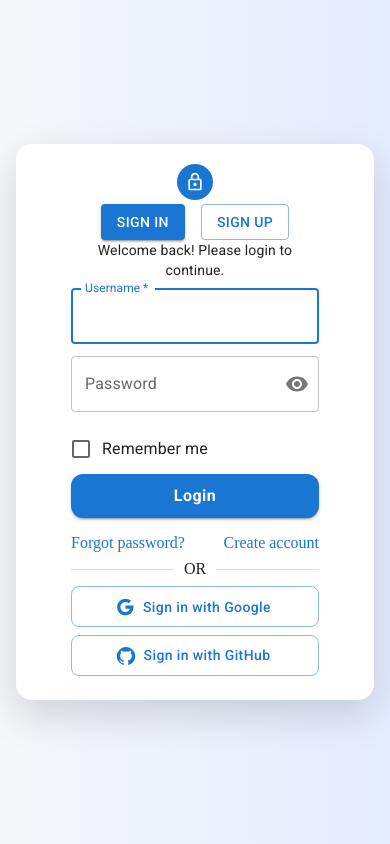
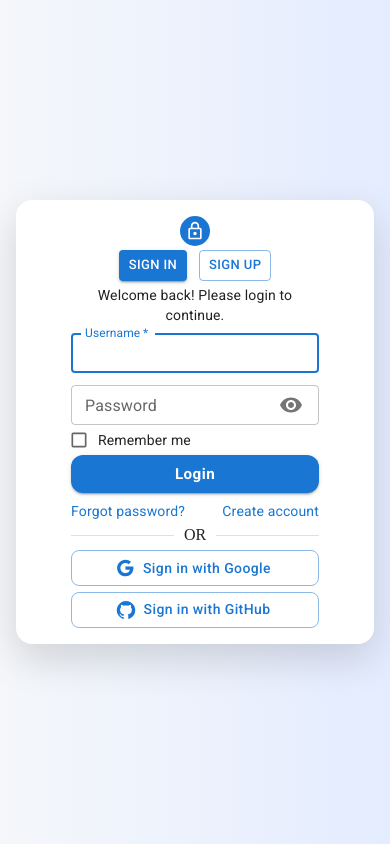
Before and after one commit to prajapatashima19-cloud/meet-sphere, a React app in the folder frontend/: page /auth in a window 390 px wide. Built offline with nearby package versions, Linux system fonts and the light colour scheme; no server answers; the HTML template or start-up script is replaced by a standard one.

Commit message:
style fix

```diff
--- a/frontend/src/components/Login.jsx
+++ b/frontend/src/components/Login.jsx
@@ -96,15 +96,15 @@ export default function Login() {
         minHeight: "100dvh",
         display: "flex",
         alignItems: "center",
-        py: 2,
-        overflowY: "hidden",
+        py: 1,
+        overflowY: "auto",
       }}
     >
       <Paper
         elevation={6}
         sx={{
           width: "100%",
-          maxHeight: "92dvh",
+          maxHeight: "96dvh",
           borderRadius: 4,
           boxShadow: "0 15px 40px rgba(0,0,0,0.15)",
         }}
@@ -133,6 +133,7 @@ export default function Login() {
               alignItems: "center",
               p: { xs: 3, sm: 5 },
               pt: { xs: 1.5, sm: 2 },
+              pb: { xs: 2, sm: 3 },
             }}
           >
             <Box
@@ -145,9 +146,9 @@ export default function Login() {
                 sx={{
                   bgcolor: "primary.main",
                   mx: "auto",
-                  mt: 1,
-                  width: 36,
-                  height: 36,
+                  mt: 0.5,
+                  width: { xs: 30, sm: 36 },
+                  height: { xs: 30, sm: 36 },
                 }}
               >
                 <LockOutlinedIcon fontSize="small" />
@@ -157,13 +158,14 @@ export default function Login() {
                 sx={{
                   display: "flex",
                   justifyContent: "center",
-                  gap: 2,
+                  gap: 1.5,
                   mb: 0,
                   mt: 0.5,
                 }}
               >
                 <Button
                   variant={formState === 0 ? "contained" : "outlined"}
+                  size="small"
                   onClick={() => {
                     setFormState(0);
                     setError("");
@@ -173,6 +175,7 @@ export default function Login() {
                 </Button>
                 <Button
                   variant={formState === 1 ? "contained" : "outlined"}
+                  size="small"
                   onClick={() => {
                     setFormState(1);
                     setError("");
@@ -186,7 +189,7 @@ export default function Login() {
                 <Typography
                   variant="body2"
                   color="text.secondary"
-                  sx={{ textAlign: "center" }}
+                  sx={{ textAlign: "center", mt: 0.5 }}
                 >
                   Welcome back! Please login to continue.
                 </Typography>
@@ -197,13 +200,14 @@ export default function Login() {
                   <Typography
                     variant="body2"
                     color="text.secondary"
-                    sx={{ textAlign: "center", mb: 0.5 }}
+                    sx={{ textAlign: "center", mb: 0.5, mt: 0.5 }}
                   >
                     Welcome! Please Register to continue.
                   </Typography>
 
                   <TextField
                     margin="dense"
+                    size="small"
                     label="Email"
                     id="email"
                     name="email"
@@ -217,6 +221,7 @@ export default function Login() {
 
                   <TextField
                     margin="dense"
+                    size="small"
                     label="Fullname"
                     id="fullname"
                     name="fullname"
@@ -232,6 +237,7 @@ export default function Login() {
 
               <TextField
                 margin="dense"
+                size="small"
                 label="Username"
                 id="username"
                 name="username"
@@ -246,6 +252,7 @@ export default function Login() {
 
               <TextField
                 margin="dense"
+                size="small"
                 label="Password"
                 type={showPassword ? "text" : "password"}
                 value={password}
@@ -258,6 +265,7 @@ export default function Login() {
                         <IconButton
                           onClick={() => setShowPassword(!showPassword)}
                           edge="end"
+                          size="small"
                         >
                           {showPassword ? <VisibilityOff /> : <Visibility />}
                         </IconButton>
@@ -266,16 +274,25 @@ export default function Login() {
                   },
                 }}
               />
-              <p style={{ color: "red" }}>{error}</p>
+              {error && (
+                <Typography
+                  sx={{ color: "red", fontSize: "0.85rem", mt: 0.5, mb: 0 }}
+                >
+                  {error}
+                </Typography>
+              )}
               <FormControlLabel
-                sx={{ my: -0.5 }}
+                sx={{ my: -1 }}
                 control={
                   <Checkbox
+                    size="small"
                     checked={remember}
                     onChange={(e) => setRemember(e.target.checked)}
                   />
                 }
-                label="Remember me"
+                label={
+                  <Typography variant="body2">Remember me</Typography>
+                }
               />
 
               <Button
@@ -284,12 +301,12 @@ export default function Login() {
                 fullWidth
                 size="large"
                 sx={{
-                  mt: 1,
-                  py: 1,
+                  mt: 0.5,
+                  py: 0.7,
                   borderRadius: 3,
                   fontWeight: "bold",
                   textTransform: "none",
-                  fontSize: "1rem",
+                  fontSize: "0.95rem",
                 }}
                 onClick={handleAuth}
               >
@@ -300,12 +317,13 @@ export default function Login() {
                 sx={{
                   display: "flex",
                   justifyContent: "space-between",
-                  mt: 2,
+                  mt: 1,
                 }}
               >
                 <Link
                   href="#"
                   underline="hover"
+                  variant="body2"
                   onClick={() => {
                     navigate("/forgot-password");
                   }}
@@ -316,6 +334,7 @@ export default function Login() {
                 <Link
                   href="#"
                   underline="hover"
+                  variant="body2"
                   onClick={() => {
                     setFormState(1);
                   }}
@@ -323,7 +342,7 @@ export default function Login() {
                   Create account
                 </Link>
               </Box>
-              <Divider sx={{ my: 1 }}>OR</Divider>
+              <Divider sx={{ my: 0.7 }}>OR</Divider>
 
               <Button
                 variant="outlined"
@@ -333,9 +352,9 @@ export default function Login() {
                   window.location.href = `${import.meta.env.VITE_SERVER_URL}/api/v1/users/auth/google`;
                 }}
                 sx={{
-                  py: 0.9,
+                  py: 0.6,
                   textTransform: "none",
-                  mb: 1,
+                  mb: 0.7,
                   borderRadius: 2,
                 }}
               >
@@ -350,7 +369,7 @@ export default function Login() {
                   window.location.href = `${import.meta.env.VITE_SERVER_URL}/api/v1/users/auth/google`;
                 }}
                 sx={{
-                  py: 0.9,
+                  py: 0.6,
                   textTransform: "none",
                   borderRadius: 2,
                 }}
--- a/frontend/src/styles/Home.css
+++ b/frontend/src/styles/Home.css
@@ -112,7 +112,7 @@ body {
   display: flex;
   gap: 10px;
   flex-wrap: wrap;
-  margin: 0;
+  margin: 0 0 24px 0;
 }
 
 .meetingCodeField {
@@ -192,19 +192,19 @@ body {
   }
 }
 
-/* RESPONSIVE: Small phones */
-@media (max-width: 480px) {
+/* RESPONSIVE: mobile - single smooth-scaling block */
+@media (max-width: 600px) {
   html,
   body {
-    overflow-x: hidden;
-    overflow-y: hidden;
+    overflow: hidden;
     height: 100%;
     margin: 0;
     padding: 0;
   }
+
   .navBar {
     min-height: auto;
-    padding: 12px 16px;
+    padding: 10px 16px;
   }
 
   .logoText p.tagline {
@@ -212,16 +212,12 @@ body {
   }
 
   .logoText h2 {
-    font-size: 20px;
+    font-size: clamp(16px, 5vw, 20px);
   }
 
   .logoIcon {
-    width: 42px;
-    height: 42px;
-  }
-
-  .navActions {
-    gap: 12px;
+    width: 40px;
+    height: 40px;
   }
 
   .history p {
@@ -229,20 +225,36 @@ body {
   }
 
   .meetContainer {
-    height: calc(100vh - 80px);
-    min-height: unset;
+    flex-direction: column;
+    height: calc(100vh - 62px);
+    min-height: auto;
+    justify-content: center;
+    padding: 12px 20px;
     overflow: hidden;
+    gap: clamp(10px, 2.5vh, 20px);
   }
 
   .heroContent {
-    height: 100%;
+    display: flex;
+    flex-direction: column;
+    gap: clamp(6px, 1.5vh, 12px);
+    width: 100%;
+  }
+
+  .heroContent h1 {
+    font-size: clamp(18px, 6vw, 28px);
+  }
+
+  .heroContent p {
+    font-size: clamp(11px, 3vw, 13px);
   }
 
   .joinRow {
     flex-direction: column;
     align-items: stretch;
-    flex: 1;
     justify-content: center;
+    margin-bottom: 0;
+    gap: clamp(6px, 1.5vh, 10px);
   }
 
   .meetingCodeField {
@@ -252,10 +264,23 @@ body {
 
   .joinButton {
     width: 100%;
+    height: 48px !important;
+  }
+
+  .rightPanel {
+    order: -1;
+    margin-bottom: 0;
   }
 
   .rightPanel img {
-    width: 80vw;
-    padding: 18px;
+    width: clamp(90px, 32vw, 220px);
+    padding: clamp(8px, 2vh, 16px);
   }
 }
+
+/* very narrow screens - drop image so text has room */
+@media (max-width: 340px) {
+  .rightPanel {
+    display: none;
+  }
+}
```
